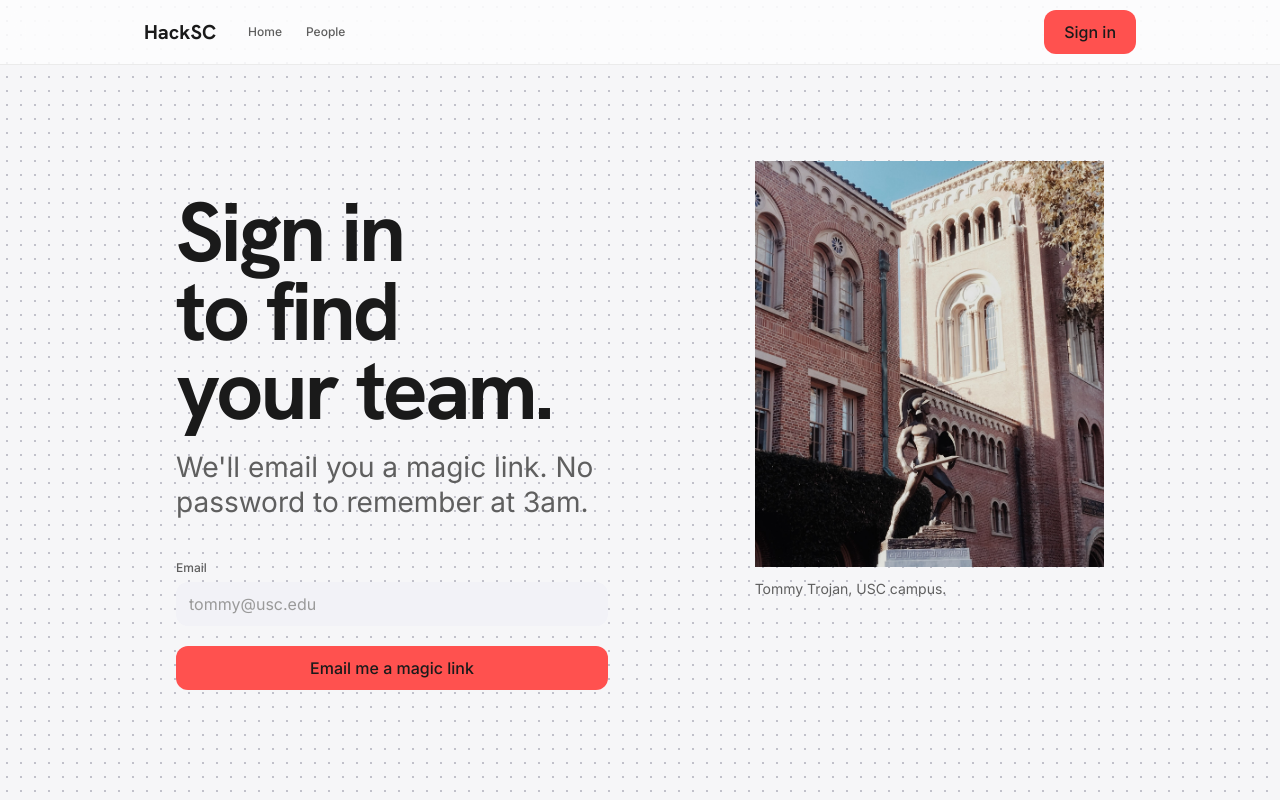
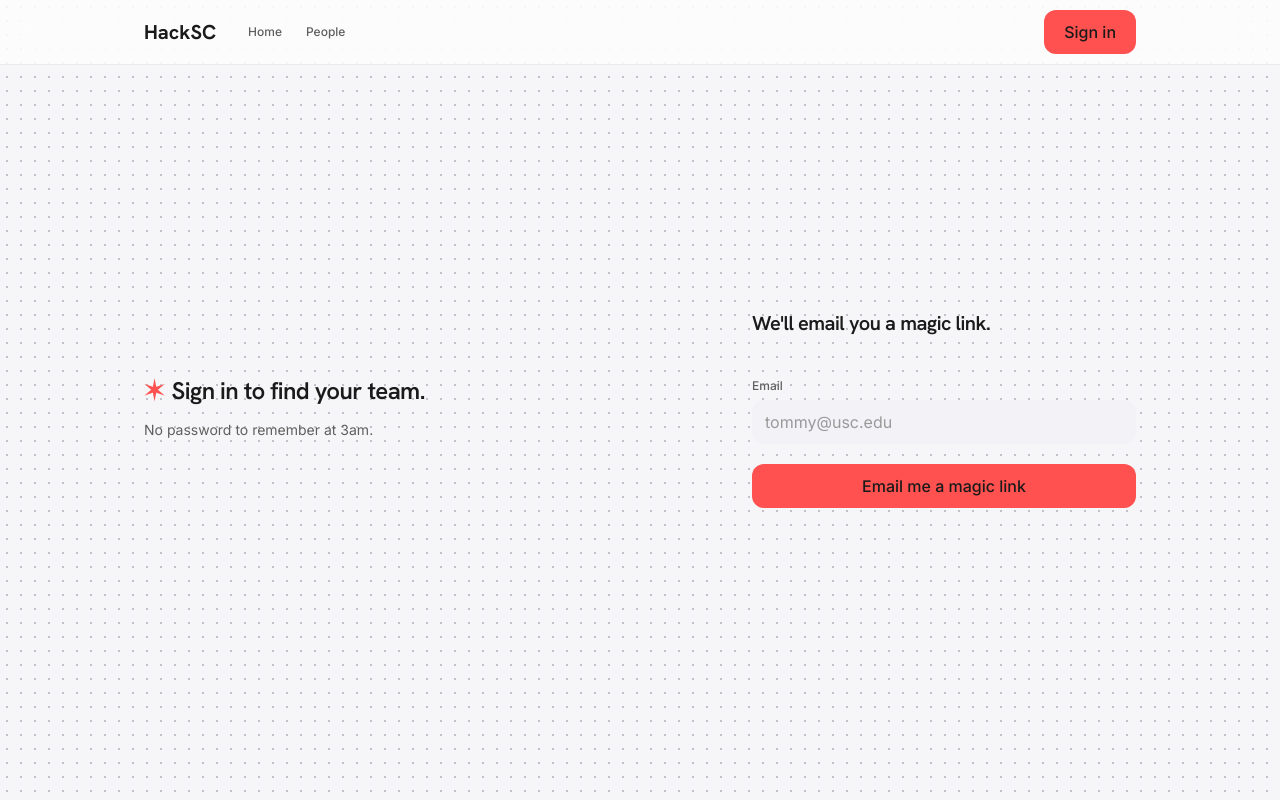
Before and after one commit to HackSC/fall26hackerwebsite, a Next.js app: page /login in a window 1280 px wide. Built offline with nearby package versions, Linux system fonts and the light colour scheme; no server answers.

Commit message:
feat: align login page layout with Figma design

```diff
--- a/src/app/login/page.tsx
+++ b/src/app/login/page.tsx
@@ -1,44 +1,69 @@
-import Image from "next/image";
+
 import { Suspense } from "react";
 import { redirect } from "next/navigation";
 import { getCurrentUser } from "@/lib/auth";
 import { firstParam, safeNextPath } from "@/lib/utils";
 import { LoginForm } from "./login-form";
 
-export default function LoginPage({ searchParams }: PageProps<"/login">) {
+export default function LoginPage({
+  searchParams,
+}: PageProps<"/login">) {
   return (
-    <div className="wrap grid gap-12 pt-10 sm:pt-16 lg:grid-cols-12 lg:gap-16">
-      <div className="lg:col-span-6 lg:pt-8">
-        <h1 className="display rise text-title">Sign in to find your team.</h1>
-        <p className="rise mt-5 max-w-md text-lead text-muted" style={{ "--i": 1 } as React.CSSProperties}>
-          We&apos;ll email you a magic link. No password to remember at 3am.
+    <div className="grid w-full gap-14 py-12 lg:min-h-[calc(100svh-11rem)] lg:grid-cols-2 lg:items-center lg:gap-20 lg:py-0">
+
+      {/* Left: introduction */}
+      <section className="max-w-md">
+        <h1 className="font-display text-2xl font-semibold leading-tight tracking-tight text-ink">
+          <span
+            aria-hidden="true"
+            className="mr-2 text-action"
+          >
+            ✶
+          </span>
+          Sign in to find your team.
+        </h1>
+
+        <p className="mt-3 text-sm leading-6 text-muted">
+          No password to remember at 3am.
         </p>
-        <Suspense fallback={<div className="skeleton mt-10 h-44 max-w-md" />}>
+      </section>
+
+      {/* Right: login form */}
+      <section className="w-full max-w-sm lg:justify-self-end">
+        <h2 className="font-display text-xl font-semibold leading-snug tracking-tight text-ink">
+          We&apos;ll email you a magic link.
+        </h2>
+
+        <Suspense
+          fallback={
+            <div className="skeleton mt-10 h-44 w-full" />
+          }
+        >
           <Login searchParams={searchParams} />
         </Suspense>
-      </div>
+      </section>
 
-      <figure className="lg:col-span-5 lg:col-start-8">
-        <Image
-          src="/images/tommy-trojan.jpg"
-          alt="The bronze Tommy Trojan statue on the USC campus, sword raised, in front of red-brick university buildings."
-          width={1550}
-          height={1800}
-          priority
-          sizes="(min-width: 1024px) 38vw, 100vw"
-          className="aspect-[4/5] h-auto w-full object-cover lg:aspect-auto"
-        />
-        <figcaption className="mt-3 text-sm text-muted">Tommy Trojan, USC campus.</figcaption>
-      </figure>
     </div>
   );
 }
 
-async function Login({ searchParams }: Pick<PageProps<"/login">, "searchParams">) {
+async function Login({
+  searchParams,
+}: Pick<PageProps<"/login">, "searchParams">) {
   const params = await searchParams;
-  const next = safeNextPath(firstParam(params.next), "/profile");
+  const next = safeNextPath(
+    firstParam(params.next),
+    "/profile"
+  );
 
-  if (await getCurrentUser()) redirect(next);
+  if (await getCurrentUser()) {
+    redirect(next);
+  }
 
-  return <LoginForm next={next} error={firstParam(params.error)} />;
+  return (
+    <LoginForm
+      next={next}
+      error={firstParam(params.error)}
+    />
+  );
 }
```
